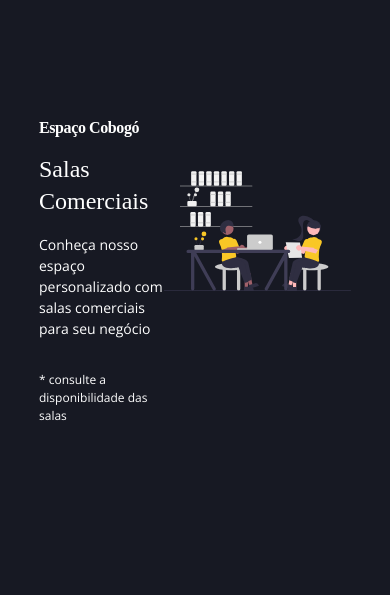
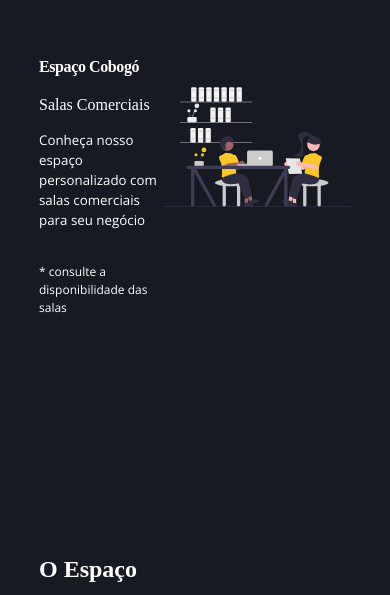
Before and after one commit to lucasbertolo/cobogo, a Next.js app: page / in a window 390 px wide. Shown: the part 191-786 px from the top of the page. Built offline with nearby package versions, Linux system fonts and the light colour scheme; grey boxes are pictures that could not be loaded; a web font is replaced by a local one.

Commit message:
adjusting gallery size in mobile and homepage

```diff
--- a/src/clusters/Home/Description.tsx
+++ b/src/clusters/Home/Description.tsx
@@ -13,11 +13,11 @@ export default function Description() {
           Espaço Cobogó
         </Heading>
 
-        <Heading as="h2" w="100%" fontSize="2xl" fontWeight="normal">
+        <Heading as="h2" w="100%" fontSize={['1xl', '2xl']} fontWeight="normal">
           Salas Comerciais
         </Heading>
 
-        <Text fontSize="sm" fontFamily="Open Sans">
+        <Text fontSize={['smaller', 'sm']} fontFamily="Open Sans">
           Conheça nosso espaço personalizado com salas comerciais para seu
           negócio
         </Text>
--- a/src/clusters/Home/index.tsx
+++ b/src/clusters/Home/index.tsx
@@ -6,7 +6,7 @@ export default function Home() {
   return (
     <Flex
       margin="0 auto"
-      minH="100vh"
+      h={['80vh', '100vh']}
       w="100%"
       justifyContent="flex-start"
       placeItems="center"
--- a/src/components/Footer/index.tsx
+++ b/src/components/Footer/index.tsx
@@ -9,6 +9,7 @@ export default function Footer() {
             href="https://lucasbertolo.github.io"
             _hover={{ textDecoration: 'none' }}
             target="_blank"
+            rel="noreferrer"
           >
             <Text
               fontSize="smaller"
--- a/src/components/Slideshow/index.tsx
+++ b/src/components/Slideshow/index.tsx
@@ -56,6 +56,7 @@ export default function Slideshow({ images }: SlideshowProps) {
 
   return (
     <Flex
+      minH="200px"
       h="100%"
       w="100%"
       alignItems="center"
--- a/src/pages/index.tsx
+++ b/src/pages/index.tsx
@@ -11,8 +11,13 @@ export default function Index() {
   const width = useBreakpointValue({ base: '80%', md: '70%' });
 
   return (
-    <Flex maxW="100vw" minH="300vh">
-      <Flex width={width} direction="column" margin="auto" position="relative">
+    <Flex
+      maxW="100vw"
+      width={width}
+      direction="column"
+      margin="auto"
+      position="relative"
+    >
       <SEO
         title="Espaço Cobogó | Salas comerciais | Piracicaba, SP"
         description="Espaço de salas comerciais no bairro Alto de Piracicaba, SP"
@@ -30,6 +35,5 @@ export default function Index() {
 
       <Footer />
     </Flex>
-    </Flex>
   );
 }
```
Lines whose indentation alone changed are shown as unchanged.
